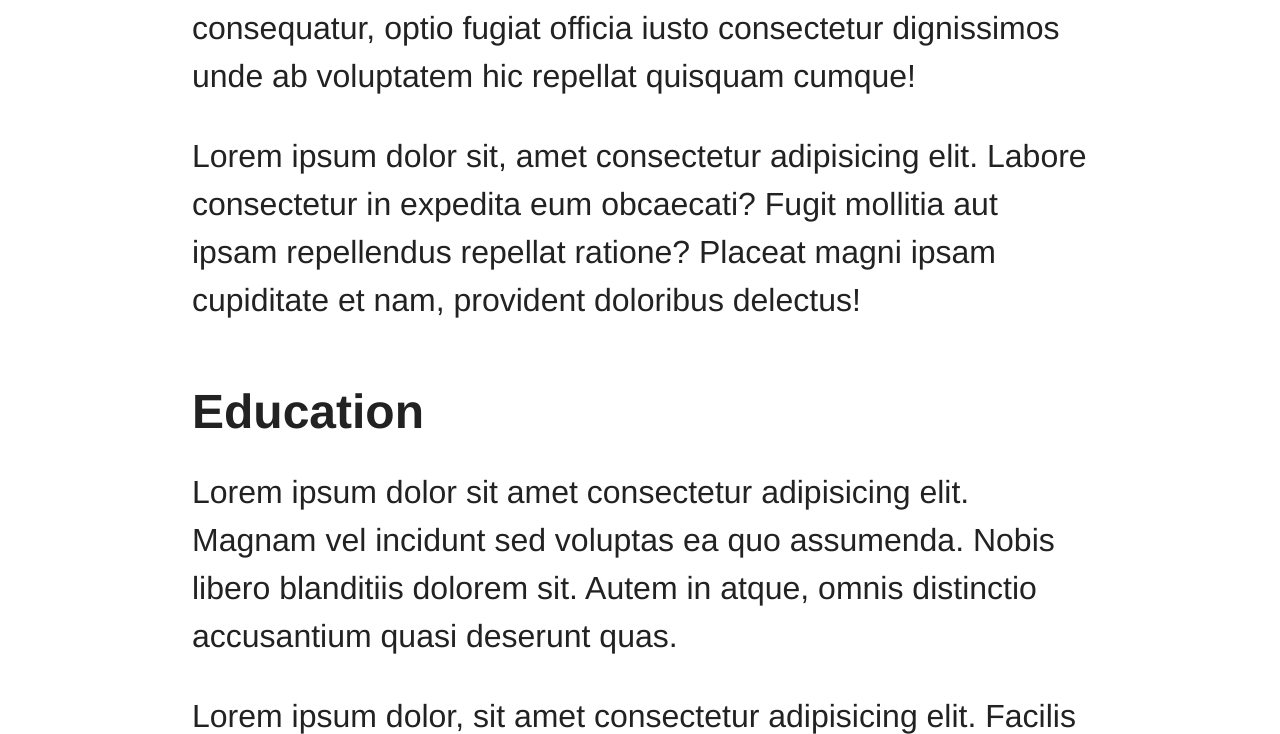
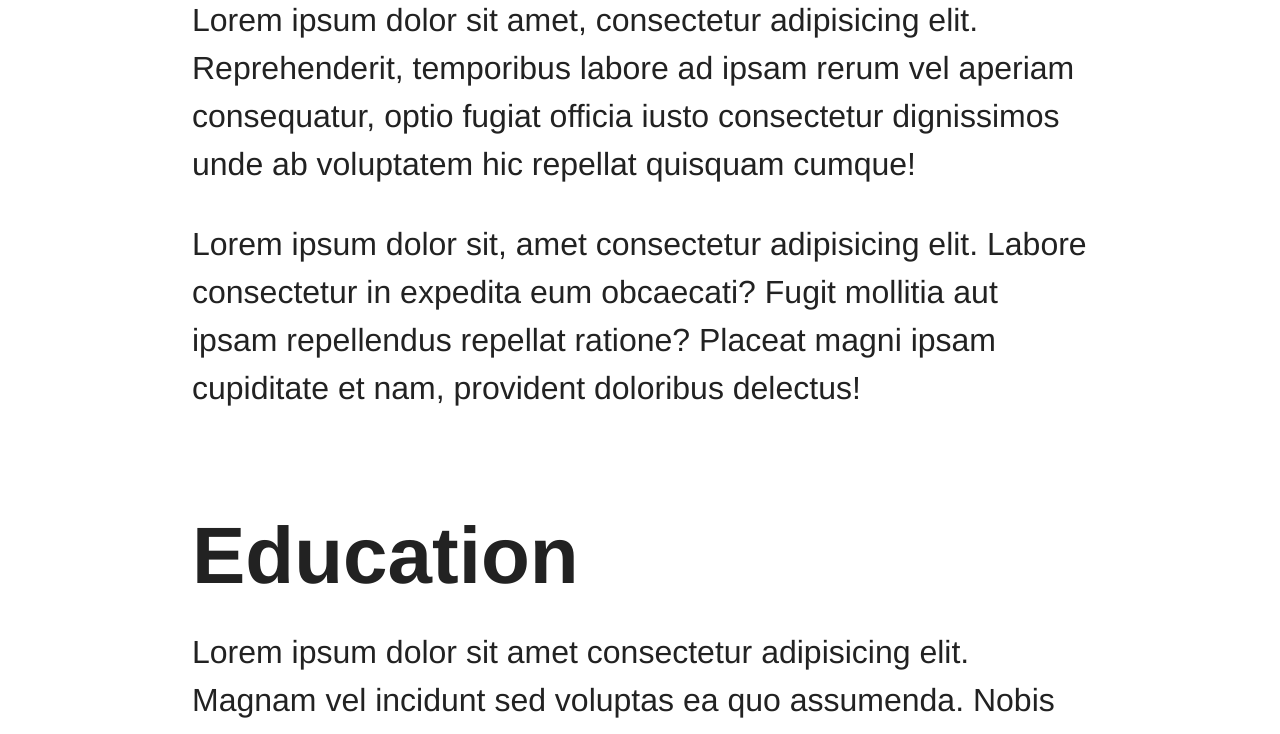
Before and after one commit to guidobouman/guido.vc, a plain HTML site: page cv-public/index.html in a window 1280 px wide. Shown: the part 460-1194 px from the top of the page. Drawn offline with Linux system fonts and the light colour scheme.

Commit message:
tweak typography

```diff
--- a/cv-public/css/style.css
+++ b/cv-public/css/style.css
@@ -14,7 +14,7 @@ body {
   font-family: 'Source Sans Pro', 'Helvetica Neue', HelveticaNeue, Helvetica, sans-serif;
   font-weight: 300;
   font-size: 5vw;
-  line-height: 1.5em;
+  line-height: 1;
   color: #222222;
 }
 
@@ -44,6 +44,10 @@ body {
 
 h1, h2 {
   margin: 0;
+}
+
+h1 {
+  font-size: 2.5em;
 }
 
 p {
@@ -78,6 +82,14 @@ section {
   }
 }
 
+section h1 {
+  padding-top: 0.5em;
+}
+
+section p {
+  line-height: 1.5;
+}
+
 section * + p {
   margin-top: 1em;
 }
```
